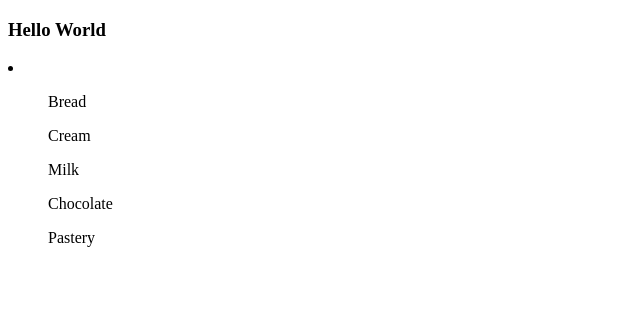
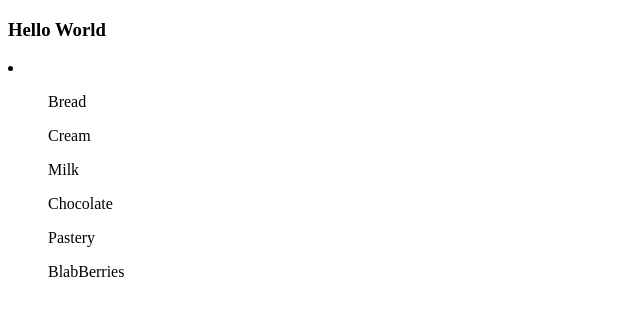
Before and after one commit to Mithila30/hello, a plain HTML site: page index.html in a window 1280 px wide. Shown: the whole page, without its empty margins (0-640 px from the left). Drawn offline with Linux system fonts and the light colour scheme.

Commit message:
changed to blueberries

```diff
--- a/index.html
+++ b/index.html
@@ -16,6 +16,7 @@
         <ul>Milk</ul>
         <ul>Chocolate</ul>
         <ul>Pastery</ul>
+        <ul>BlabBerries</ul>
     </li>
 </body>
 </html>
```
